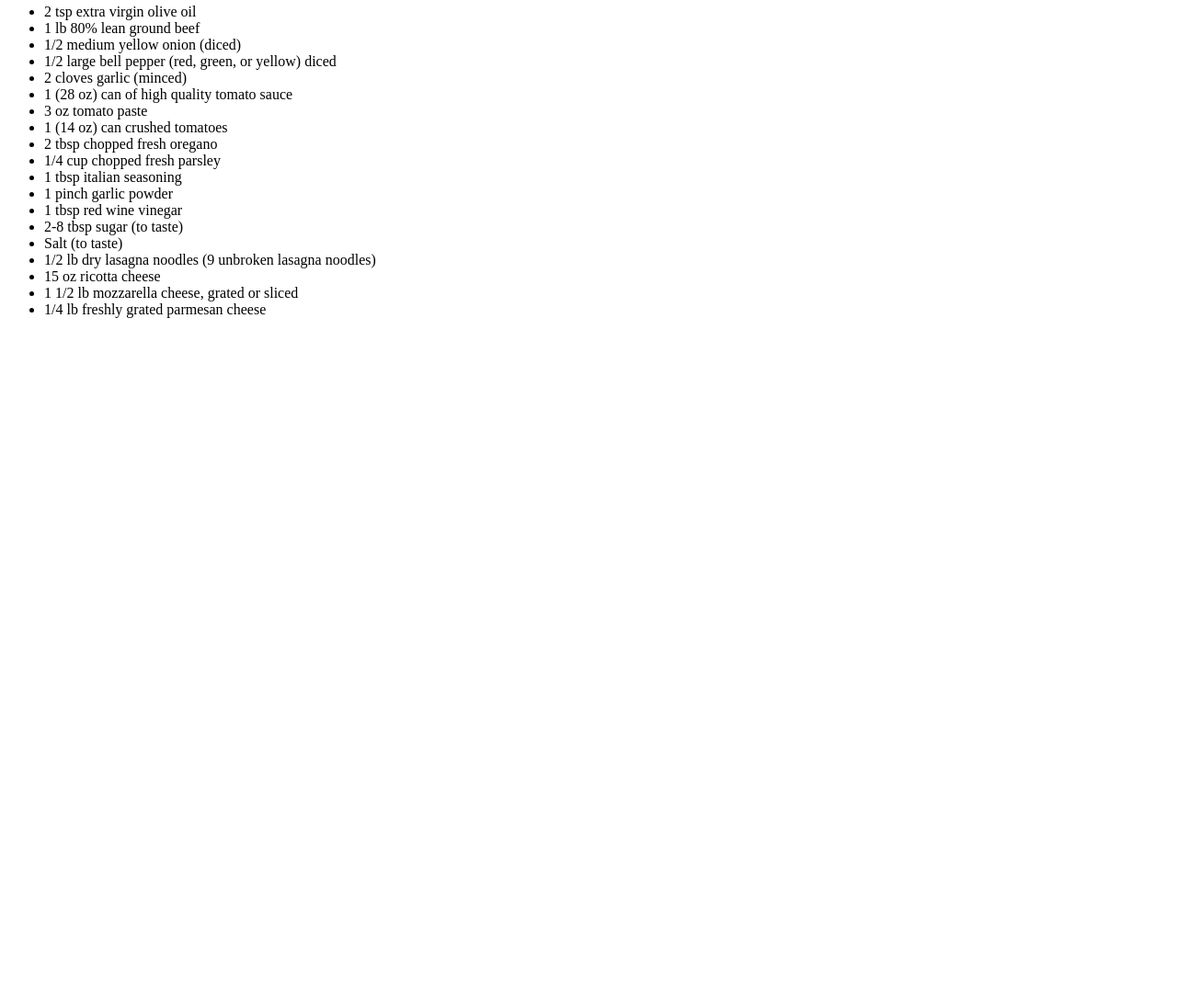
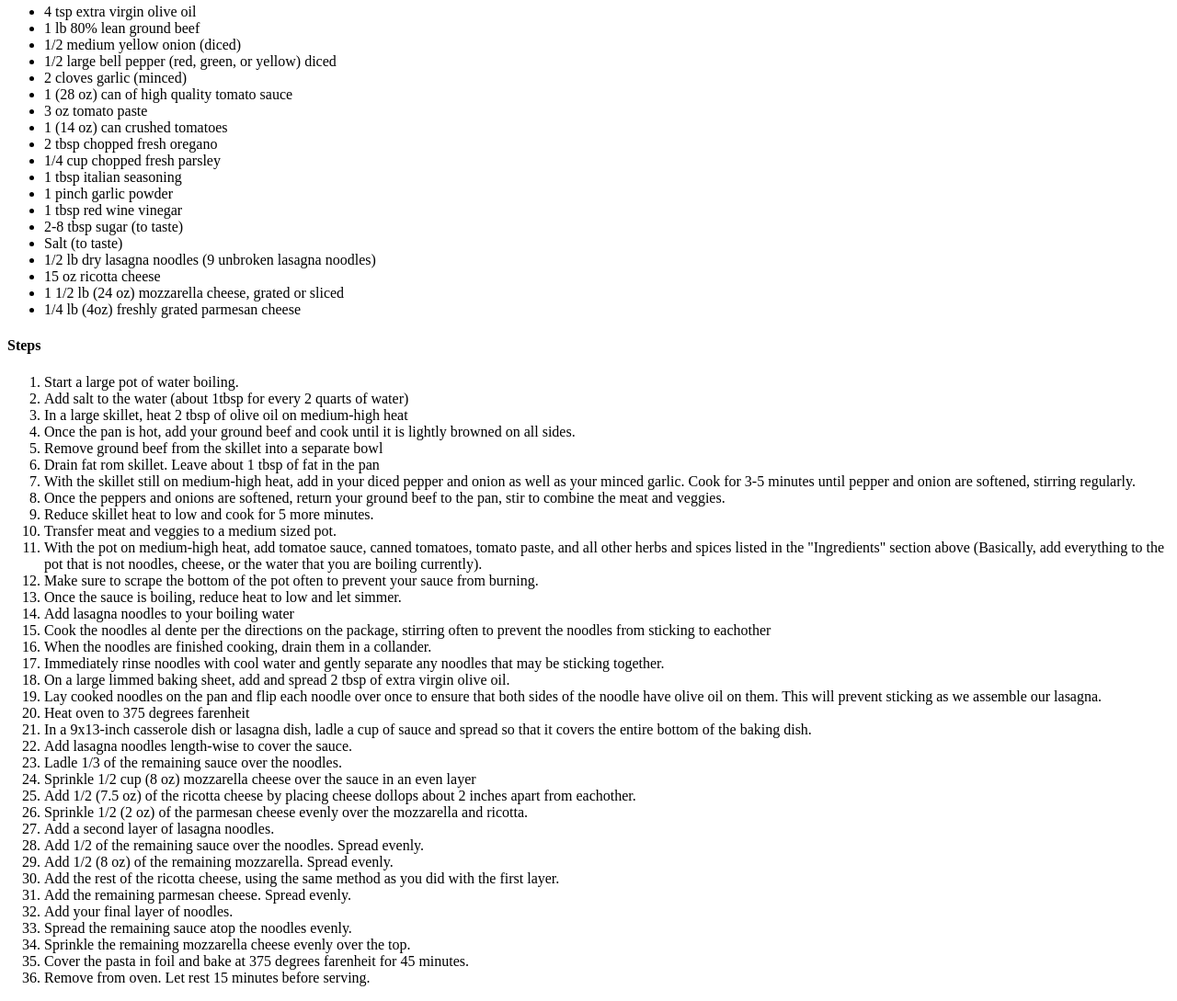
Before and after one commit to j-andes/odin-recipes, a plain HTML site: page recipes/lasagna.html in a window 1280 px wide. Shown: the part 630-1719 px from the top of the page at 92% size. Before the commit the page ends 992 px from the top, so only its background shows below. Drawn offline with Linux system fonts and the light colour scheme.

Commit message:
recipes/lasagna.html

```diff
--- a/recipes/lasagna.html
+++ b/recipes/lasagna.html
@@ -19,7 +19,7 @@
                     to do so, and it will make your lasagna taste even better! This recipe is very simple. We will cook our pasta, brown our beef, create our sauce, and finally layer and bake our lasagna.</p>
                 <h3>Ingredients</h3>
                     <ul>
-                        <li>2 tsp extra virgin olive oil</li>
+                        <li>4 tsp extra virgin olive oil</li>
                         <li>1 lb 80% lean ground beef</li>
                         <li>1/2 medium yellow onion (diced)</li>
                         <li>1/2 large bell pepper (red, green, or yellow) diced</li>
@@ -36,8 +36,47 @@
                         <li>Salt (to taste)</li>
                         <li>1/2 lb dry lasagna noodles (9 unbroken lasagna noodles)</li>
                         <li>15 oz ricotta cheese</li>
-                        <li>1 1/2 lb mozzarella cheese, grated or sliced</li>
-                        <li>1/4 lb freshly grated parmesan cheese</li>
+                        <li>1 1/2 lb (24 oz) mozzarella cheese, grated or sliced</li>
+                        <li>1/4 lb (4oz) freshly grated parmesan cheese</li>
                     </ul>
+                        <h4>Steps</h4>
+                            <ol>
+                                <li>Start a large pot of water boiling.</li>
+                                <li>Add salt to the water (about 1tbsp for every 2 quarts of water) </li>
+                                <li>In a large skillet, heat 2 tbsp of olive oil on medium-high heat</li>
+                                <li>Once the pan is hot, add your ground beef and cook until it is lightly browned on all sides.</li>
+                                <li>Remove ground beef from the skillet into a separate bowl</li>
+                                <li>Drain fat rom skillet. Leave about 1 tbsp of fat in the pan</li>
+                                <li>With the skillet still on medium-high heat, add in your diced pepper and onion as well as your minced garlic. Cook for 3-5 minutes until pepper and onion are softened, stirring regularly.</li>
+                                <li>Once the peppers and onions are softened, return your ground beef to the pan, stir to combine the meat and veggies.</li>
+                                <li>Reduce skillet heat to low and cook for 5 more minutes.</li>
+                                <li>Transfer meat and veggies to a medium sized pot.</li>
+                                <li>With the pot on medium-high heat, add tomatoe sauce, canned tomatoes, tomato paste, and all other herbs and spices listed in the "Ingredients" section above (Basically, add everything to the pot that is not noodles, cheese, or the water that you are boiling currently).</li>
+                                <li>Make sure to scrape the bottom of the pot often to prevent your sauce from burning.</li>
+                                <li>Once the sauce is boiling, reduce heat to low and let simmer.</li>
+                                <li>Add lasagna noodles to your boiling water</li>
+                                <li>Cook the noodles al dente per the directions on the package, stirring often to prevent the noodles from sticking to eachother</li>
+                                <li>When the noodles are finished cooking, drain them in a collander.</li>
+                                <li>Immediately rinse noodles with cool water and gently separate any noodles that may be sticking together.</li>
+                                <li>On a large limmed baking sheet, add and spread 2 tbsp of extra virgin olive oil.</li>
+                                <li>Lay cooked noodles on the pan and flip each noodle over once to ensure that both sides of the noodle have olive oil on them. This will prevent sticking as we assemble our lasagna.</li>
+                                <li>Heat oven to 375 degrees farenheit</li>
+                                <li>In a 9x13-inch casserole dish or lasagna dish, ladle a cup of sauce and spread so that it covers the entire bottom of the baking dish.</li>
+                                <li>Add lasagna noodles length-wise to cover the sauce.</li>
+                                <li>Ladle 1/3 of the remaining sauce over the noodles.</li>
+                                <li>Sprinkle 1/2 cup (8 oz) mozzarella cheese over the sauce in an even layer</li>
+                                <li>Add 1/2 (7.5 oz) of the ricotta cheese by placing cheese dollops about 2 inches apart from eachother.</li>
+                                <li>Sprinkle 1/2 (2 oz) of the parmesan cheese evenly over the mozzarella and ricotta.</li>
+                                <li>Add a second layer of lasagna noodles.</li>
+                                <li>Add 1/2 of the remaining sauce over the noodles. Spread evenly.</li>
+                                <li>Add 1/2 (8 oz) of the remaining mozzarella. Spread evenly.</li>
+                                <li>Add the rest of the ricotta cheese, using the same method as you did with the first layer.</li>
+                                <li>Add the remaining parmesan cheese. Spread evenly.</li>
+                                <li>Add your final layer of noodles.</li>
+                                <li>Spread the remaining sauce atop the noodles evenly.</li>
+                                <li>Sprinkle the remaining mozzarella cheese evenly over the top.</li>
+                                <li>Cover the pasta in foil and bake at 375 degrees farenheit for 45 minutes.</li>
+                                <li>Remove from oven. Let rest 15 minutes before serving.</li>
+                            </ol>
     </body>
 </html>
```
